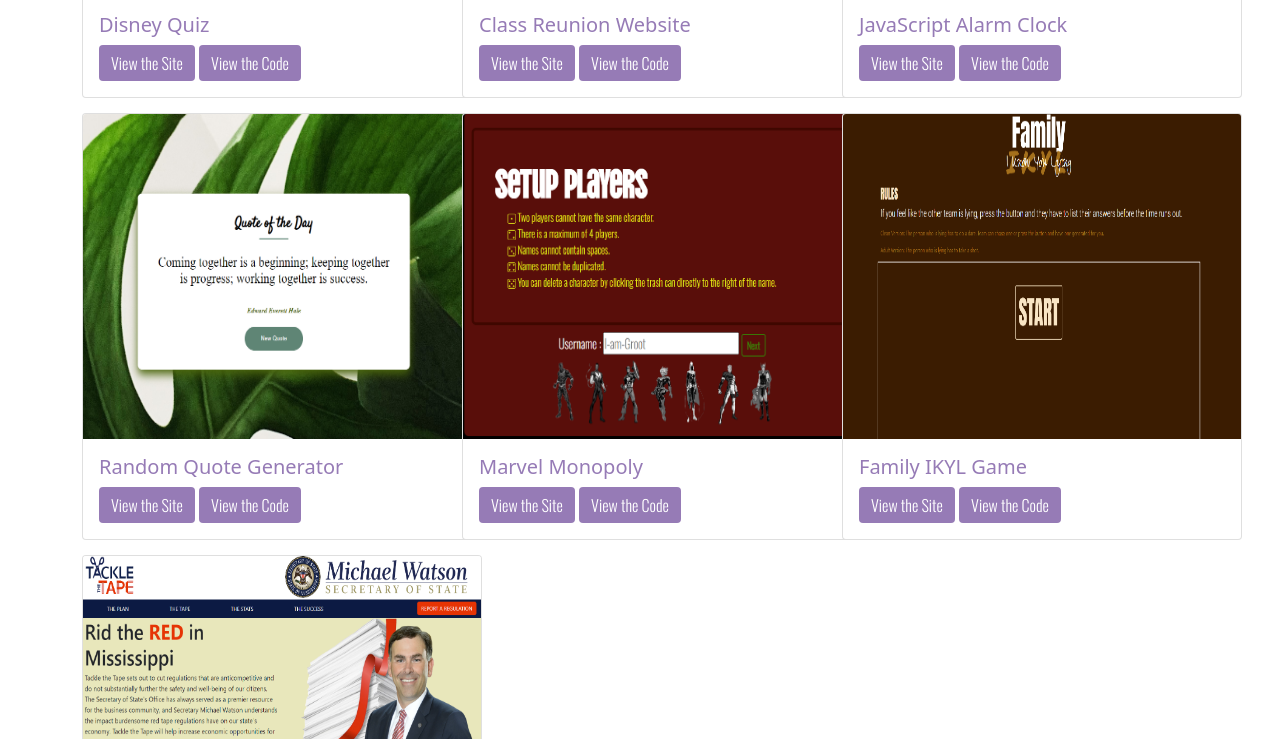
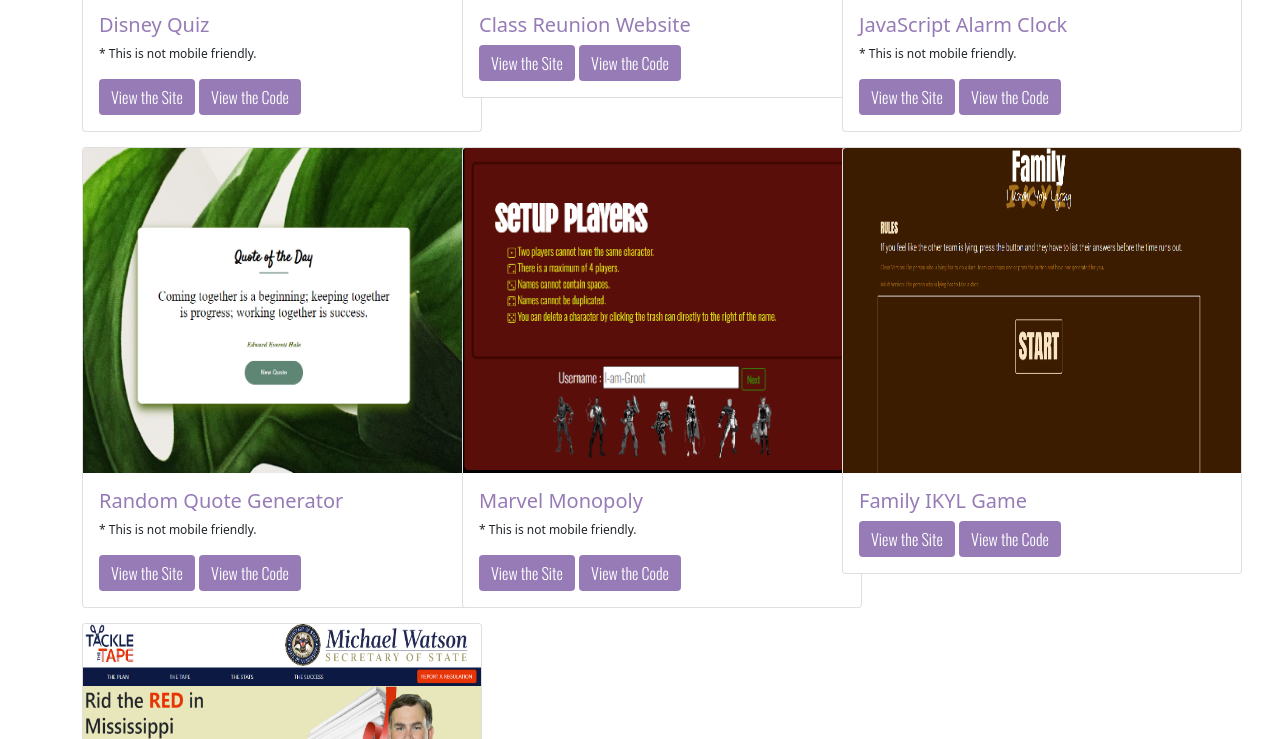
Before and after one commit to QodeMasterQ/MyPortfolio, a plain HTML site: page portfolio.html in a window 1280 px wide. Shown: the part 739-1478 px from the top of the page. Drawn offline with nearby package versions, Linux system fonts and the light colour scheme.

Commit message:
Add files via upload

```diff
--- a/Style.css
+++ b/Style.css
@@ -257,6 +257,10 @@
 .portfolio--container img {
     height: 325px;
 }
+
+.portfolio--container p {
+    font-size: 12px;
+}
 /* CLOSE PORTFOLIO */
 /* FOOTER */
 .footer p{
--- a/portfolio.html
+++ b/portfolio.html
@@ -68,6 +68,7 @@
                         <img src="images/quizSC.png" class="card-img-top" alt="...">
                         <div class="card-body">
                           <h5 class="card-title project--title text-capitalize">disney quiz</h5>
+                          <p>* This is not mobile friendly.</p>
                           <a href="https://she-who-remains.github.io/Disney-Quiz/" class="btn btn-primary">View the Site</a>
                           <a href="https://github.com/She-Who-Remains/Disney-Quiz" class="btn btn-primary">View the Code</a>
                         </div>
@@ -89,6 +90,7 @@
                         <!-- <iframe src="https://she-who-remains.github.io/Alarm-Clock/" frameborder="0"></iframe> -->
                         <div class="card-body">
                           <h5 class="card-title project--title text-capitalize">JavaScript alarm clock</h5>
+                          <p>* This is not mobile friendly.</p>
                           <a href="https://she-who-remains.github.io/Alarm-Clock/" class="btn btn-primary">View the Site</a>
                           <a href="https://github.com/She-Who-Remains/Alarm-Clock" class="btn btn-primary">View the Code</a>
                         </div>
@@ -99,6 +101,7 @@
                         <img src="images/quoteGenerator.png" class="card-img-top" alt="...">
                         <div class="card-body">
                           <h5 class="card-title project--title text-capitalize">random quote generator</h5>
+                          <p>* This is not mobile friendly.</p>
                           <a href="https://she-who-remains.github.io/Random-Quote-Generator/" class="btn btn-primary">View the Site</a>
                           <a href="https://github.com/She-Who-Remains/Random-Quote-Generator" class="btn btn-primary">View the Code</a>
                         </div>
@@ -109,6 +112,7 @@
                         <img src="images/monopoly.png" class="card-img-top" alt="...">
                         <div class="card-body">
                           <h5 class="card-title project--title text-capitalize">Marvel Monopoly</h5>
+                          <p>* This is not mobile friendly.</p>
                           <a href="https://she-who-remains.github.io/MarvelMonopoly/" class="btn btn-primary">View the Site</a>
                           <a href="https://github.com/She-Who-Remains/MarvelMonopoly" class="btn btn-primary">View the Code</a>
                         </div>
```
